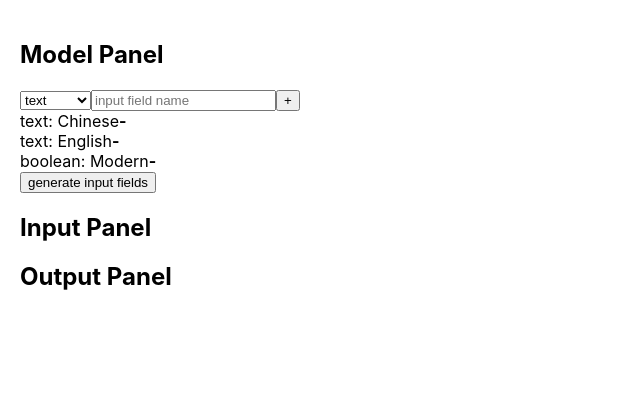
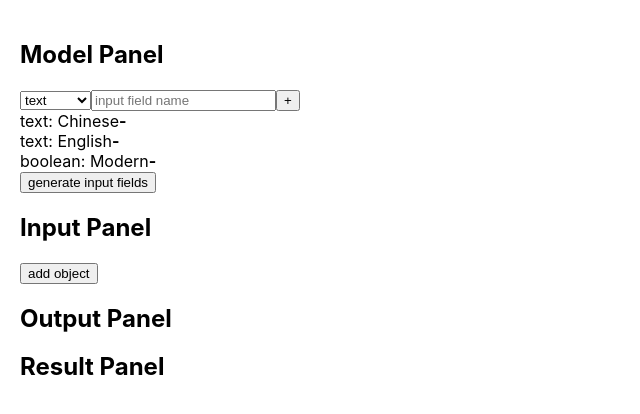
Before and after one commit to xwang1000/json-generator, a React (Create React App) app: page / in a window 1280 px wide. Shown: the top 414 px of the page, without its empty margins (0-640 px from the left). Built offline with nearby package versions, Linux system fonts and the light colour scheme.

Commit message:
Implement result panel

```diff
--- a/src/App.js
+++ b/src/App.js
@@ -1,17 +1,32 @@
 import React, { useState } from 'react';
-import './App.css';
 import InputPanel from './InputPanel'
 import ModelPanel from './ModelPanel'
 import OutputPanel from './OutputPanel'
+import ResultPanel from './ResultPanel'
+import './App.css';
 
 const App = () => {
   const [inputFields, setInputFields] = useState([])
+  const [display, setDisplay] = useState([])
+
+  const output = () => {
+    const outputObject = {}
+    inputFields.forEach(field => {
+      outputObject[field.name] = field.value
+    })
+    return outputObject
+  }
+
+  const addObjectToDisplay = () => {
+    setDisplay([...display, output()])
+  }
 
   return (
     <div className="App">
       <ModelPanel setInputFields={setInputFields} />
-      <InputPanel setInputFields={setInputFields} fields={inputFields} />
-      <OutputPanel fields={inputFields} />
+      <InputPanel setInputFields={setInputFields} addObjectToDisplay={addObjectToDisplay} fields={inputFields} />
+      <OutputPanel fields={inputFields} output={output()} />
+      <ResultPanel display={display} />
     </div>
   )
 }
--- a/src/InputPanel.js
+++ b/src/InputPanel.js
@@ -3,7 +3,7 @@ import InputRow from './InputRow'
 
 const InputPanel = props => {
 
-  const { fields, setInputFields } = props
+  const { fields, setInputFields, addObjectToDisplay } = props
 
   const renderInputRows = fields.map((field, index) => {
     const updateInput = value => {
@@ -15,11 +15,17 @@ const InputPanel = props => {
     return <InputRow key={field.id} field={field} updateInput={updateInput} />
   })
 
+  const onSubmit = event => {
+    event.preventDefault()
+    addObjectToDisplay()
+  }
+
   return (
     <div className="input-panel">
       <h2>Input Panel</h2>
-      <form>
+      <form onSubmit={onSubmit}>
         {renderInputRows}
+        <input type="submit" value="add object" />
       </form>
     </div>
   )
--- a/src/OutputPanel.js
+++ b/src/OutputPanel.js
@@ -2,21 +2,13 @@ import React from 'react'
 
 const OutputPanel = props => {
 
-  const { fields } = props
-
-  const output = () => {
-    const outputObject = {}
-    fields.forEach(field => {
-      outputObject[field.name] = field.value
-    })
-    return outputObject
-  }
+  const { fields, output } = props
 
   return (
     <div className="output-panel">
       <h2>Output Panel</h2>
       <pre>
-        {fields.length > 0 ? JSON.stringify(output(), null, 4) : ''}
+        {fields.length > 0 ? JSON.stringify(output, null, 4) : ''}
       </pre>
     </div>
   )
--- /dev/null
+++ b/src/ResultPanel.js
@@ -0,0 +1,14 @@
+import React from 'react'
+
+const ResultPanel = props => {
+  const { display } = props
+
+  return <div>
+    <h2>Result Panel</h2>
+    <pre>
+      { display.length === 0 ? '' : JSON.stringify(display, null, 4)}
+    </pre>
+  </div>
+}
+
+export default ResultPanel
```
